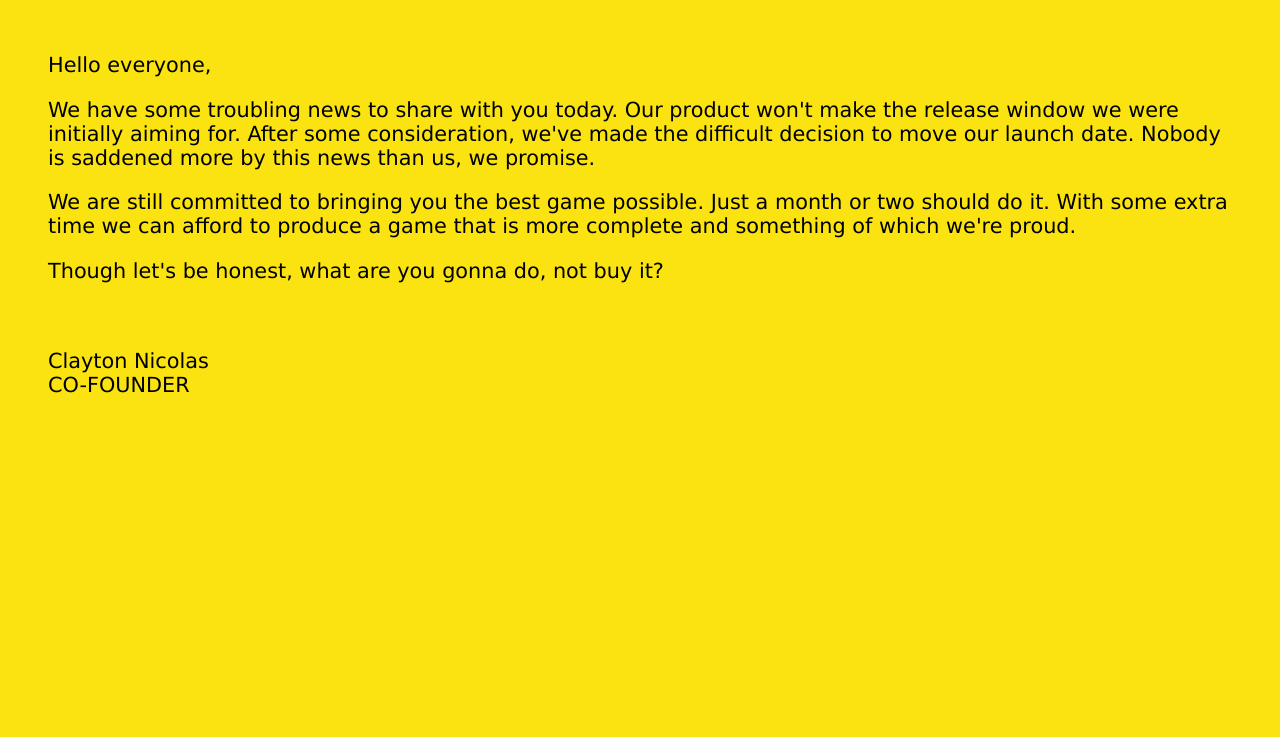
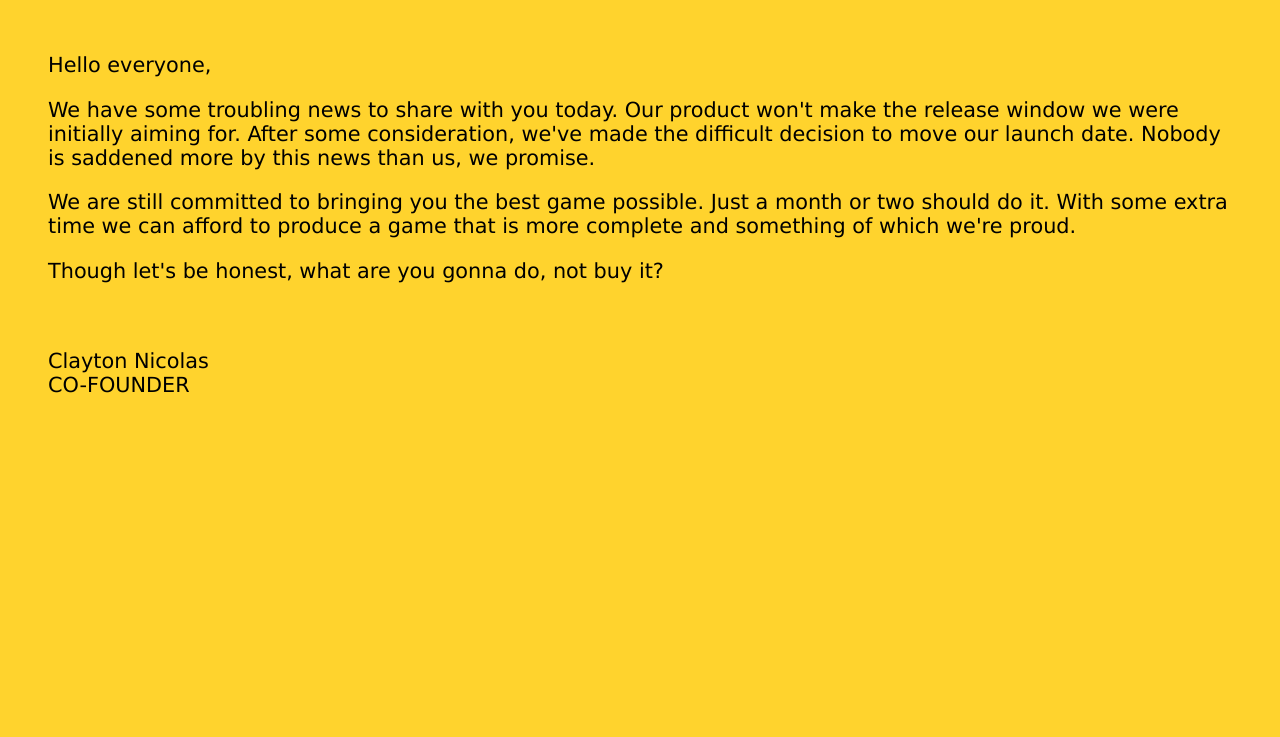
Before and after one commit to Miltage/delay-announcement-generator, a website built with webpack: page dist/index.html in a window 1280 px wide. Shown: the top 737 px of the page. Built offline with nearby package versions, Linux system fonts and the light colour scheme.

Commit message:
Add button to change colours

```diff
--- a/src/index.js
+++ b/src/index.js
@@ -129,6 +129,31 @@ function randomize() {
     var choices = [...options[id]];
     s.innerHTML = choices[Math.floor(Math.random() * choices.length)];
   }
+  randomColor();
+}
+
+var colors = ["#FFD32D", "#F53D6B", "#FF7D52", "#FFC233", "#2DCA72", "#00ACFF", "#7047EB", "#F75FDE", "#22577E", "#3A3845", "#4FD3C4", "#FC4F4F"];
+function randomColor() {
+
+  var node = document.querySelector('body');
+  var oldIndex = node.getAttribute("color-index");
+
+  var index = Math.floor(Math.random() * colors.length);
+  while (oldIndex != null && oldIndex == index)
+    index = Math.floor(Math.random() * colors.length);
+  var c = colors[index];
+  console.log(c);
+  node.style.backgroundColor = c;
+  var rgb = node.style.backgroundColor.substring(4, node.style.backgroundColor.length-1)
+         .replace(/ /g, '')
+         .split(',');
+
+  if (parseInt(rgb[0]) + parseInt(rgb[1]) + parseInt(rgb[2]) < 255)
+    node.classList.add("light");
+  else
+    node.classList.remove("light");
+
+  node.setAttribute("color-index", index);
 }
 
 window.onload = function () {
@@ -166,4 +191,5 @@ window.onload = function () {
   });
 
   document.getElementById("randomize").addEventListener("click", randomize);
+  document.getElementById("colors").addEventListener("click", randomColor);
 }
--- a/src/style.scss
+++ b/src/style.scss
@@ -5,6 +5,14 @@ body {
   font-size: 1.3rem;
   font-family: 'Lucida Sans', 'Lucida Sans Regular', 'Lucida Grande', 'Lucida Sans Unicode', Geneva, Verdana, sans-serif;
   user-select: none;
+
+  &.light {
+    color: white;
+
+    #buttons img {
+      filter: invert(100%);
+    }
+  }
 }
 
 #generated {
@@ -46,7 +54,7 @@ p span {
 
   .icon-button {
     display: block;
-    float: right;
+    float: left;
     cursor: pointer;
     padding: 5px;
     border-radius: 5px;
```
Also changed, not shown: dist/assets/color-swatch.png (added), dist/index.html.
